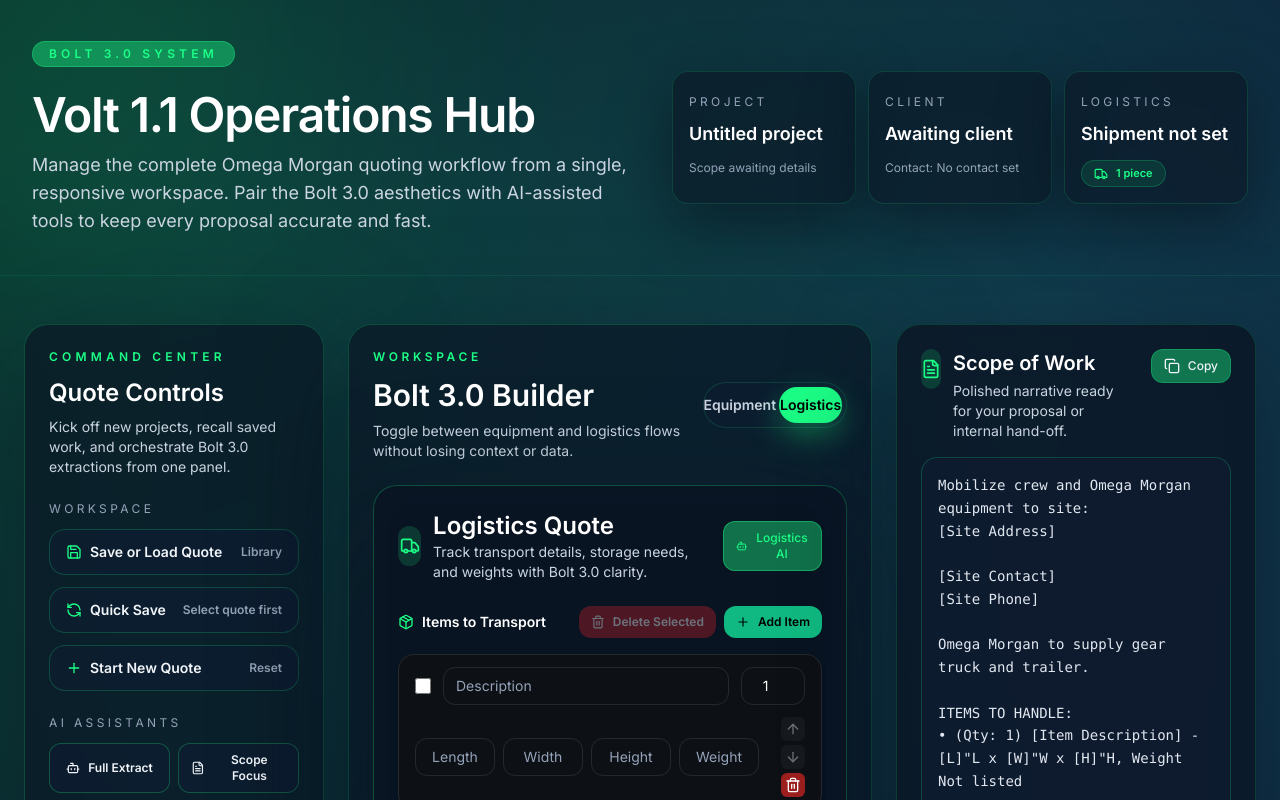
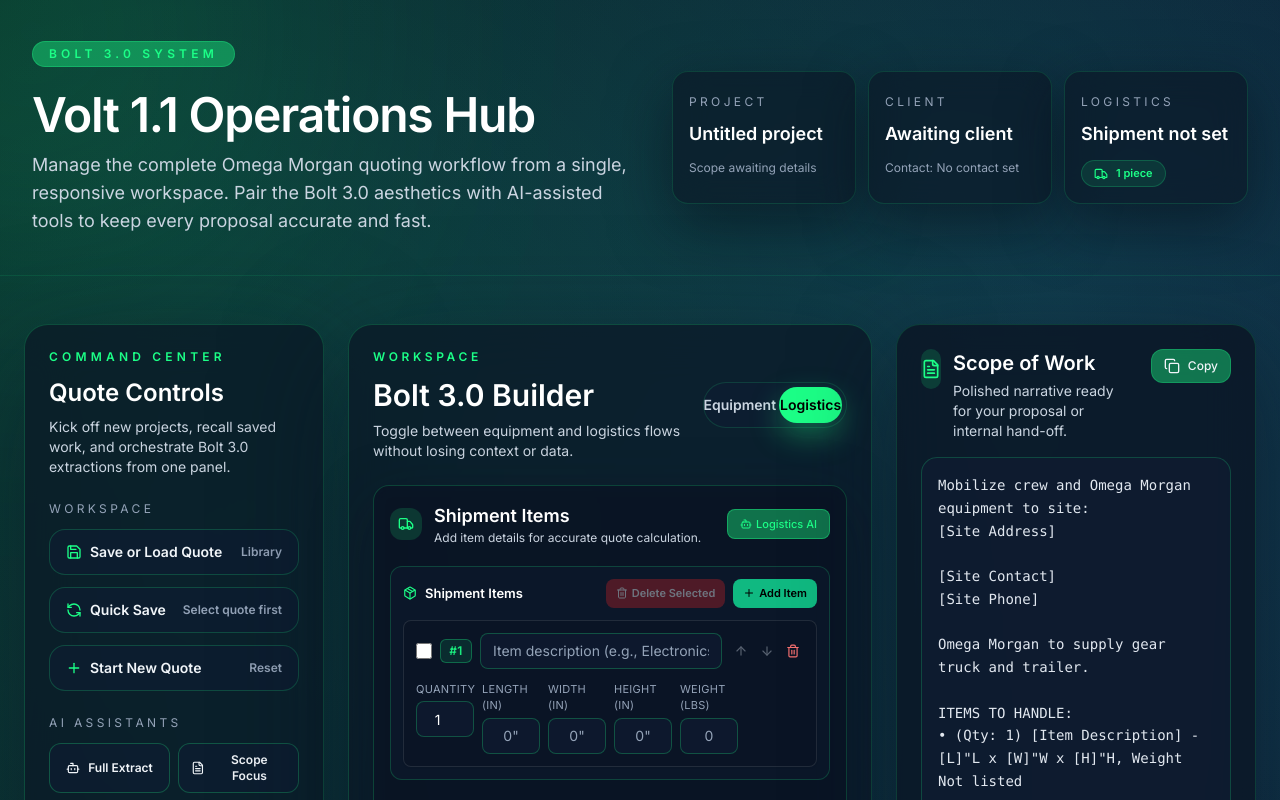
Before and after one commit to Kyletho2020/Volt1.1, a React (Vite) app: page / in a window 1280 px wide. Both pictures are taken after a click on the button "Logistics". Shown: the top 800 px of the page. Built offline with nearby package versions, Linux system fonts and the light colour scheme; no server answers; the database is empty.

Commit message:
Restyle logistics items layout

```diff
--- a/src/components/LogisticsForm.tsx
+++ b/src/components/LogisticsForm.tsx
@@ -56,11 +56,11 @@ const LogisticsForm: React.FC<LogisticsFormProps> = ({
   errors
 }) => {
   const containerClasses =
-    'relative overflow-hidden rounded-3xl border border-accent/25 bg-surface/80 p-6 shadow-[0_35px_120px_rgba(10,18,35,0.55)] backdrop-blur-xl'
+    'relative overflow-hidden rounded-2xl border border-accent/20 bg-surface/70 p-4 shadow-[0_18px_60px_rgba(10,18,35,0.45)] backdrop-blur'
   const inputClasses =
-    'px-3 py-2.5 bg-surface-highlight/70 border border-accent/25 rounded-xl text-sm text-white placeholder:text-slate-400 shadow-[0_10px_28px_rgba(8,16,28,0.45)] transition focus:border-accent focus:ring-2 focus:ring-accent/40'
+    'h-9 rounded-lg border border-accent/25 bg-surface-highlight/60 px-3 text-sm text-white placeholder:text-slate-400 focus:border-accent focus:outline-none focus:ring-2 focus:ring-accent/30'
   const selectClasses =
-    'px-3 py-2.5 bg-surface-highlight/70 border border-accent/25 rounded-xl text-sm text-white focus:border-accent focus:ring-2 focus:ring-accent/40'
+    'h-9 rounded-lg border border-accent/25 bg-surface-highlight/60 px-3 text-sm text-white focus:border-accent focus:outline-none focus:ring-2 focus:ring-accent/30'
 
   const shipmentOptions = [
     { value: '', label: 'Select shipment type' },
@@ -110,80 +110,78 @@ const LogisticsForm: React.FC<LogisticsFormProps> = ({
   return (
     <div className={containerClasses}>
       <div className="pointer-events-none absolute -bottom-32 -right-10 h-48 w-48 rounded-full bg-accent/25 blur-[120px] opacity-80" />
-      <div className="relative z-10 flex flex-col gap-6">
-        <div className="flex flex-col gap-4 md:flex-row md:items-center md:justify-between">
+      <div className="relative z-10 flex flex-col gap-5">
+        <div className="flex flex-col gap-2 md:flex-row md:items-center md:justify-between">
           <div className="flex items-center gap-3">
-            <span className="flex h-10 w-10 items-center justify-center rounded-2xl bg-accent/15 text-accent">
-              <Truck className="h-5 w-5" />
+            <span className="flex h-8 w-8 items-center justify-center rounded-xl bg-accent/15 text-accent">
+              <Truck className="h-4 w-4" />
             </span>
             <div>
-              <h2 className="text-2xl font-semibold text-white">Logistics Quote</h2>
-              <p className="text-sm text-slate-300">
-                Track transport details, storage needs, and weights with Bolt 3.0 clarity.
-              </p>
+              <h2 className="text-lg font-semibold text-white">Shipment Items</h2>
+              <p className="text-xs text-slate-300">Add item details for accurate quote calculation.</p>
             </div>
           </div>
           <button
             type="button"
             onClick={onOpenLogisticsExtractor}
             disabled={!canUseAI}
-            className={`inline-flex items-center justify-center rounded-xl border px-3 py-2 text-xs font-medium transition ${
+            className={`inline-flex items-center justify-center gap-1 rounded-lg border px-3 py-1.5 text-[11px] font-medium transition ${
               canUseAI
                 ? 'border-accent/40 bg-accent-soft/40 text-accent hover:border-accent hover:bg-accent/15 hover:text-white'
                 : 'border-accent/15 bg-surface/40 text-slate-500/80 cursor-not-allowed'
             }`}
           >
-            <Bot className="mr-2 h-3.5 w-3.5" />
+            <Bot className="h-3 w-3" />
             Logistics AI
           </button>
         </div>
 
-        <div className="space-y-6">
-          <div>
-            <div className="mb-4 flex flex-col gap-3 sm:flex-row sm:items-center sm:justify-between">
-              <div className="flex items-center gap-2 text-sm font-semibold text-white">
-                <Package className="h-4 w-4 text-accent" />
-                Items to Transport
+        <div className="space-y-5">
+          <div className="rounded-xl border border-accent/20 bg-surface-highlight/40 px-3 py-3">
+            <div className="flex flex-wrap items-center justify-between gap-3">
+              <div className="flex items-center gap-2 text-[13px] font-semibold text-white">
+                <Package className="h-3.5 w-3.5 text-accent" />
+                Shipment Items
               </div>
-              <div className="flex flex-wrap gap-2">
+              <div className="flex flex-wrap items-center gap-2">
                 <button
                   onClick={deleteSelectedPieces}
                   disabled={selectedPieces.length === 0}
-                  className="inline-flex items-center gap-2 rounded-xl bg-red-600/80 px-3 py-2 text-xs font-semibold text-white shadow-sm transition hover:bg-red-700/90 disabled:cursor-not-allowed disabled:opacity-40"
+                  className="inline-flex items-center gap-1 rounded-lg bg-red-600/80 px-2.5 py-1.5 text-[11px] font-semibold text-white transition hover:bg-red-700 disabled:cursor-not-allowed disabled:opacity-40"
                 >
-                  <Trash2 className="h-3.5 w-3.5" />
+                  <Trash2 className="h-3 w-3" />
                   Delete Selected
                 </button>
                 <button
                   onClick={addPiece}
-                  className="inline-flex items-center gap-2 rounded-xl bg-emerald-500 px-3 py-2 text-xs font-semibold text-black shadow-sm transition hover:bg-emerald-600"
+                  className="inline-flex items-center gap-1 rounded-lg bg-emerald-500 px-2.5 py-1.5 text-[11px] font-semibold text-black transition hover:bg-emerald-600"
                 >
-                  <Plus className="h-3.5 w-3.5" />
+                  <Plus className="h-3 w-3" />
                   Add Item
                 </button>
               </div>
             </div>
 
-            <div className="space-y-4 text-white">
-              <div className="rounded-2xl border border-white/10 bg-[#101010]/70 shadow-md">
-                <div className="divide-y divide-white/10">
+            <div className="mt-3 space-y-2 text-white">
               {(data.pieces ?? []).map((piece, index) => (
                 <div
                   key={piece.id}
-                      className="flex flex-wrap items-center justify-between gap-3 px-4 py-3 transition hover:bg-white/5 first:rounded-t-2xl last:rounded-b-2xl"
+                  className="rounded-lg border border-white/10 bg-surface/60 p-3 shadow-sm transition hover:border-white/20"
                 >
+                  <div className="flex flex-wrap items-center gap-2">
                     <input
                       type="checkbox"
                       checked={selectedPieces.includes(piece.id)}
                       onChange={() => togglePieceSelection(piece.id)}
                       className="h-4 w-4 rounded border-accent/40 bg-transparent text-emerald-400 focus:ring-emerald-400"
                     />
-
-                      <div className="flex min-w-[10rem] flex-1 flex-col">
+                    <span className="inline-flex h-6 min-w-[2rem] items-center justify-center rounded-md border border-accent/30 bg-accent/10 px-2 text-xs font-semibold uppercase tracking-wide text-accent/90">
+                      #{index + 1}
+                    </span>
                     {(() => {
                       const field = register(`pieces.${index}.description` as const)
                       return (
-                            <>
+                        <div className="flex-1 min-w-[180px]">
                           <input
                             type="text"
                             value={piece.description}
@@ -191,37 +189,65 @@ const LogisticsForm: React.FC<LogisticsFormProps> = ({
                               field.onChange(e)
                               onPieceChange(index, 'description', e.target.value)
                             }}
-                                className="w-full rounded-xl border border-white/10 bg-transparent px-3 py-2 text-sm placeholder:text-slate-400 focus:outline-none focus:ring-1 focus:ring-emerald-400"
-                                placeholder="Description"
+                            className={`${inputClasses} w-full text-sm`}
+                            placeholder="Item description (e.g., Electronics box, Furniture)"
                           />
                           {errors.pieces?.[index]?.description && (
-                                <p className="mt-1 text-xs text-red-400">
+                            <p className="mt-1 text-[11px] text-red-400">
                               {String(errors.pieces[index]?.description?.message)}
                             </p>
                           )}
-                            </>
+                        </div>
                       )
                     })()}
+
+                    <div className="ml-auto flex items-center gap-1">
+                      <button
+                        onClick={() => movePiece(index, index - 1)}
+                        disabled={index === 0}
+                        className="rounded-md p-1 text-slate-300 transition hover:bg-white/10 disabled:cursor-not-allowed disabled:opacity-40"
+                        title="Move up"
+                      >
+                        <ArrowUp className="h-3.5 w-3.5" />
+                      </button>
+                      <button
+                        onClick={() => movePiece(index, index + 1)}
+                        disabled={index === (data.pieces?.length ?? 0) - 1}
+                        className="rounded-md p-1 text-slate-300 transition hover:bg-white/10 disabled:cursor-not-allowed disabled:opacity-40"
+                        title="Move down"
+                      >
+                        <ArrowDown className="h-3.5 w-3.5" />
+                      </button>
+                      <button
+                        onClick={() => removePiece(piece.id)}
+                        className="rounded-md p-1 text-red-400 transition hover:bg-red-500/10"
+                        title="Remove item"
+                      >
+                        <Trash2 className="h-3.5 w-3.5" />
+                      </button>
+                    </div>
                   </div>
 
-                      <div className="flex w-16 flex-col">
+                  <div className="mt-3 grid grid-cols-2 gap-2 sm:grid-cols-6">
+                    <div>
                       {(() => {
                         const field = register(`pieces.${index}.quantity` as const)
                         return (
                           <>
+                            <label className="mb-1 block text-[11px] uppercase tracking-wide text-slate-400">Quantity</label>
                             <input
                               type="number"
+                              min="1"
                               value={piece.quantity}
                               onChange={(e) => {
                                 field.onChange(e)
                                 onPieceChange(index, 'quantity', parseInt(e.target.value) || 1)
                               }}
-                                className="rounded-xl border border-white/10 bg-transparent py-2 text-center text-sm focus:outline-none focus:ring-1 focus:ring-emerald-400"
-                                placeholder="Qty"
-                                min="1"
+                              className={`${inputClasses} w-full text-center`}
+                              placeholder="0"
                             />
                             {errors.pieces?.[index]?.quantity && (
-                                <p className="mt-1 text-xs text-red-400">
+                              <p className="mt-1 text-[11px] text-red-400">
                                 {String(errors.pieces[index]?.quantity?.message)}
                               </p>
                             )}
@@ -230,16 +256,19 @@ const LogisticsForm: React.FC<LogisticsFormProps> = ({
                       })()}
                     </div>
 
-                      <div className="flex flex-wrap gap-2">
                     {(['length', 'width', 'height', 'weight'] as const).map((field) => (
-                          <div key={field} className="flex w-20 flex-col">
+                      <div key={field}>
                         {(() => {
                           const fieldRegister = register(`pieces.${index}.${field}` as const)
                           const rawValue = piece[field]
-                              const displayValue =
-                                typeof rawValue === 'number' ? rawValue.toString() : rawValue || ''
+                          const displayValue = typeof rawValue === 'number' ? rawValue.toString() : rawValue || ''
                           return (
                             <>
+                              <label className="mb-1 block text-[11px] uppercase tracking-wide text-slate-400">
+                                {field === 'weight'
+                                  ? 'Weight (lbs)'
+                                  : `${field.charAt(0).toUpperCase() + field.slice(1)} (in)`}
+                              </label>
                               <input
                                 type="text"
                                 value={displayValue}
@@ -247,11 +276,11 @@ const LogisticsForm: React.FC<LogisticsFormProps> = ({
                                   fieldRegister.onChange(e)
                                   onPieceChange(index, field, e.target.value)
                                 }}
-                                    className="rounded-xl border border-white/10 bg-transparent px-3 py-2 text-center text-sm placeholder:text-slate-400 focus:outline-none focus:ring-1 focus:ring-emerald-400"
-                                    placeholder={field.charAt(0).toUpperCase() + field.slice(1)}
+                                className={`${inputClasses} w-full text-center`}
+                                placeholder={field === 'weight' ? '0' : '0"'}
                               />
                               {errors.pieces?.[index]?.[field] && (
-                                    <p className="mt-1 text-xs text-red-400">
+                                <p className="mt-1 text-[11px] text-red-400">
                                   {String(errors.pieces[index]?.[field]?.message)}
                                 </p>
                               )}
@@ -261,42 +290,56 @@ const LogisticsForm: React.FC<LogisticsFormProps> = ({
                       </div>
                     ))}
                   </div>
-
-                      <div className="ml-auto flex flex-col gap-1">
-                        <button
-                          onClick={() => movePiece(index, index - 1)}
-                          disabled={index === 0}
-                          className="rounded-md bg-white/10 p-1 text-white transition hover:bg-white/20 disabled:cursor-not-allowed disabled:opacity-40"
-                        >
-                          <ArrowUp className="h-4 w-4" />
-                        </button>
-                        <button
-                          onClick={() => movePiece(index, index + 1)}
-                          disabled={index === (data.pieces?.length ?? 0) - 1}
-                          className="rounded-md bg-white/10 p-1 text-white transition hover:bg-white/20 disabled:cursor-not-allowed disabled:opacity-40"
-                        >
-                          <ArrowDown className="h-4 w-4" />
-                        </button>
-                        <button
-                          onClick={() => removePiece(piece.id)}
-                          className="rounded-md bg-red-600/70 p-1 text-white transition hover:bg-red-700"
-                        >
-                          <Trash2 className="h-4 w-4" />
-                        </button>
-                      </div>
                 </div>
               ))}
               {(data.pieces?.length ?? 0) === 0 && (
-                    <p className="px-4 py-6 text-sm text-slate-300">
-                      No items added yet. Click "Add Item" to start detailing the shipment.
+                <p className="rounded-lg border border-dashed border-white/15 bg-surface/40 px-4 py-6 text-center text-sm text-slate-300">
+                  No items added yet. Click <span className="font-semibold text-white">"Add Item"</span> to start detailing the shipment.
                 </p>
               )}
             </div>
           </div>
+
+          {(() => {
+            const totalItems = (data.pieces ?? []).reduce((sum, piece) => sum + (Number(piece.quantity) || 0), 0)
+            const totalWeight = (data.pieces ?? []).reduce((sum, piece) => {
+              const qty = Number(piece.quantity) || 0
+              const weight = parseFloat(String(piece.weight).replace(/[^0-9.]/g, '')) || 0
+              return sum + qty * weight
+            }, 0)
+            const totalFootprint = (data.pieces ?? []).reduce((sum, piece) => {
+              const qty = Number(piece.quantity) || 0
+              const length = parseFloat(String(piece.length).replace(/[^0-9.]/g, '')) || 0
+              const width = parseFloat(String(piece.width).replace(/[^0-9.]/g, '')) || 0
+              const footprint = length * width
+              return sum + footprint * qty
+            }, 0)
+            const totalFootprintSqFt = totalFootprint / 144
+
+            return (
+              <div className="rounded-xl border border-accent/20 bg-surface-highlight/40 p-3">
+                <p className="mb-3 text-[13px] font-semibold uppercase tracking-[0.18em] text-slate-300">
+                  Shipment Summary
+                </p>
+                <div className="grid grid-cols-1 gap-3 sm:grid-cols-3">
+                  <div className="rounded-lg border border-white/10 bg-surface/60 p-3">
+                    <p className="text-xs text-slate-400">Total Items</p>
+                    <p className="text-lg font-semibold text-white">{totalItems.toFixed(0)}</p>
+                  </div>
+                  <div className="rounded-lg border border-white/10 bg-surface/60 p-3">
+                    <p className="text-xs text-slate-400">Total Weight</p>
+                    <p className="text-lg font-semibold text-white">{totalWeight.toFixed(2)} lbs</p>
+                  </div>
+                  <div className="rounded-lg border border-white/10 bg-surface/60 p-3">
+                    <p className="text-xs text-slate-400">Total Floor Space</p>
+                    <p className="text-lg font-semibold text-white">{totalFootprintSqFt.toFixed(2)} sq ft</p>
                   </div>
                 </div>
+              </div>
+            )
+          })()}
 
-          <div className="grid grid-cols-1 gap-4 md:grid-cols-2">
+          <div className="grid grid-cols-1 gap-3 md:grid-cols-2">
             <div>
               <label className="mb-1 block text-sm font-medium text-slate-200">Pickup Address</label>
               <input
```
Lines whose indentation alone changed are shown as unchanged.
